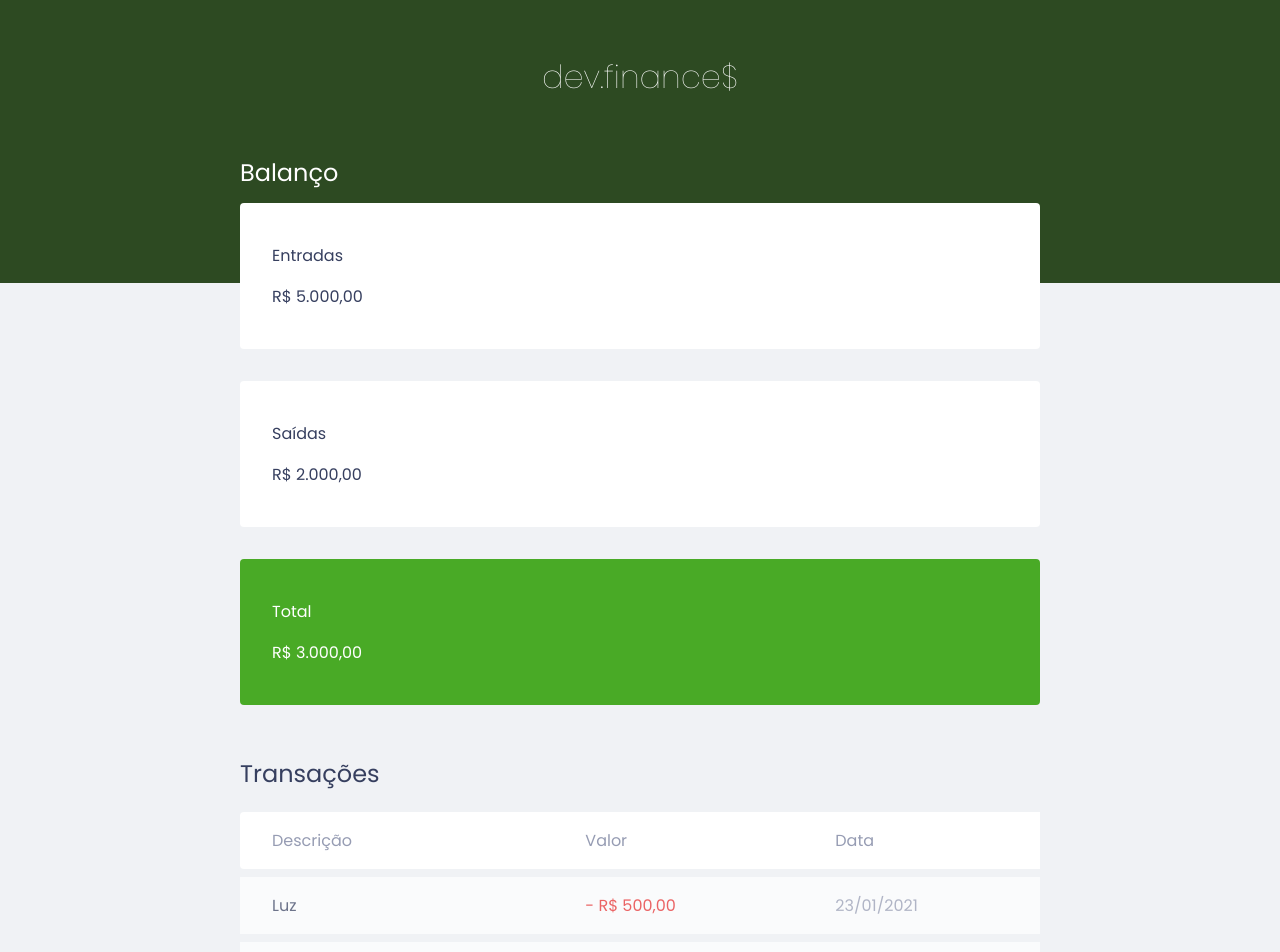
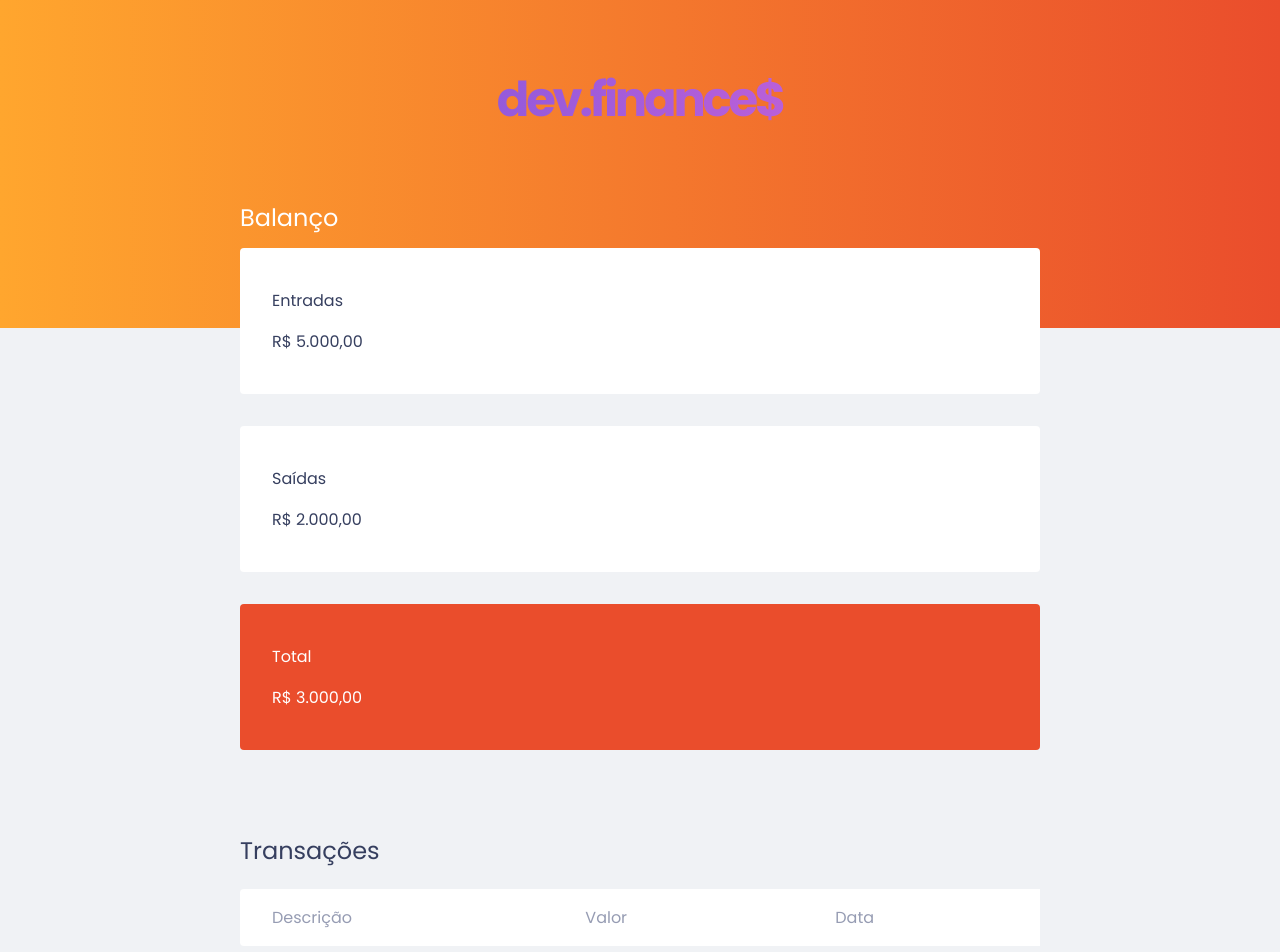
Before and after one commit to eoguvo/maratonaDiscover, a Next.js app in the folder web/: page / in a window 1280 px wide. Shown: the top 952 px of the page. Built offline with nearby package versions, Linux system fonts and the light colour scheme.

Commit message:
add new styles

```diff
--- a/web/components/BalanceCard/styles.module.css
+++ b/web/components/BalanceCard/styles.module.css
@@ -21,6 +21,6 @@
     padding: 1.5rem 2rem;
     border-radius: 0.25rem;
     margin-bottom: 2rem;
-    background: #49aa26;
+    background: #EA4D2C;
     color: white;
 }
--- a/web/components/Transaction/styles.module.css
+++ b/web/components/Transaction/styles.module.css
@@ -1,5 +1,8 @@
 .tr {
     opacity: 0.7;
+}
+.tr:hover {
+    opacity: 1;
 }
 .desc {
     color: var(--dark-blue);
--- a/web/pages/index.js
+++ b/web/pages/index.js
@@ -11,11 +11,8 @@ export default function Home() {
         <meta name="description" content="Um web app para te ajudar a controlar seus gastos" />
         <meta name="viewport" content="width=device-width, initial-scale=1.0" />
         <link rel="icon" href="/favicon.ico" />
-        <link rel="preconnect" href="https://fonts.gstatic.com" />
-        <link
-          href="https://fonts.googleapis.com/css2?family=Poppins:ital,wght@0,100;0,200;0,400;0,700;1,100;1,400;1,700&display=swap"
-          rel="stylesheet"
-        />
+        <link rel="preconnect" href="https://fonts.gstatic.com"/>
+        <link href="https://fonts.googleapis.com/css2?family=Poppins:wght@100;400;700&display=swap" rel="stylesheet"/>
       </Head>
       <header className={styles.header}>
         <h1 className={styles.logo} id="logo">dev.finance$</h1>
@@ -28,7 +25,7 @@ export default function Home() {
           <BalanceCard title="Total" value="R$ 3.000,00" className="card total"/>
         </section>
 
-        <section id="transaction">
+        <section className={styles.transiction}>
           <h2>Transações</h2>
 
           <table className={styles.dataTable} id="data-table">
--- a/web/styles/Home.module.css
+++ b/web/styles/Home.module.css
@@ -4,16 +4,20 @@
 }
 
 .header {
-  background: #2d4a22;
+  background: linear-gradient(to right, #FFA62E, #EA4D2C);
   padding: 2rem 0 10rem;
   text-align: center;
 }
 
 .logo {
-  color: #fff;
-  font-weight: 100;
+  background: linear-gradient(90deg, #5650de, #f869d5);
+  background-clip: text;
+  letter-spacing: -0.2rem;
+  -webkit-background-clip: text;
+  -webkit-text-fill-color: transparent;
+  font-size: 3rem;
+  font-weight: 700;
 }
-
 .balance {
   margin-top: -8rem;
 }
@@ -21,6 +25,11 @@
 .balanceH2 {
   color: white;
   margin-top: 0;
+}
+
+.transiction {
+  width: 100%;
+  overflow-x: auto;
 }
 
 .dataTable {
--- a/web/styles/globals.css
+++ b/web/styles/globals.css
@@ -5,8 +5,9 @@ html,
 body {
   padding: 0;
   margin: 0;
-  box-sizing: border-box;
   background: #f0f2f5;
+  max-width: 100vw;
+  max-height: 100vh;
 }
 
 a {
@@ -15,6 +16,7 @@ a {
 }
 
 * {
+  box-sizing: border-box;
   font-family: 'Poppins', sans-serif;
   box-sizing: border-box;
 }
@@ -34,9 +36,7 @@ td {
   background: white;
   padding: 1rem 2rem;
   font-weight: normal;
-}
-tr:hover {
-  opacity: 1;
+  max-width: 100vw;
 }
 
 th {
```
